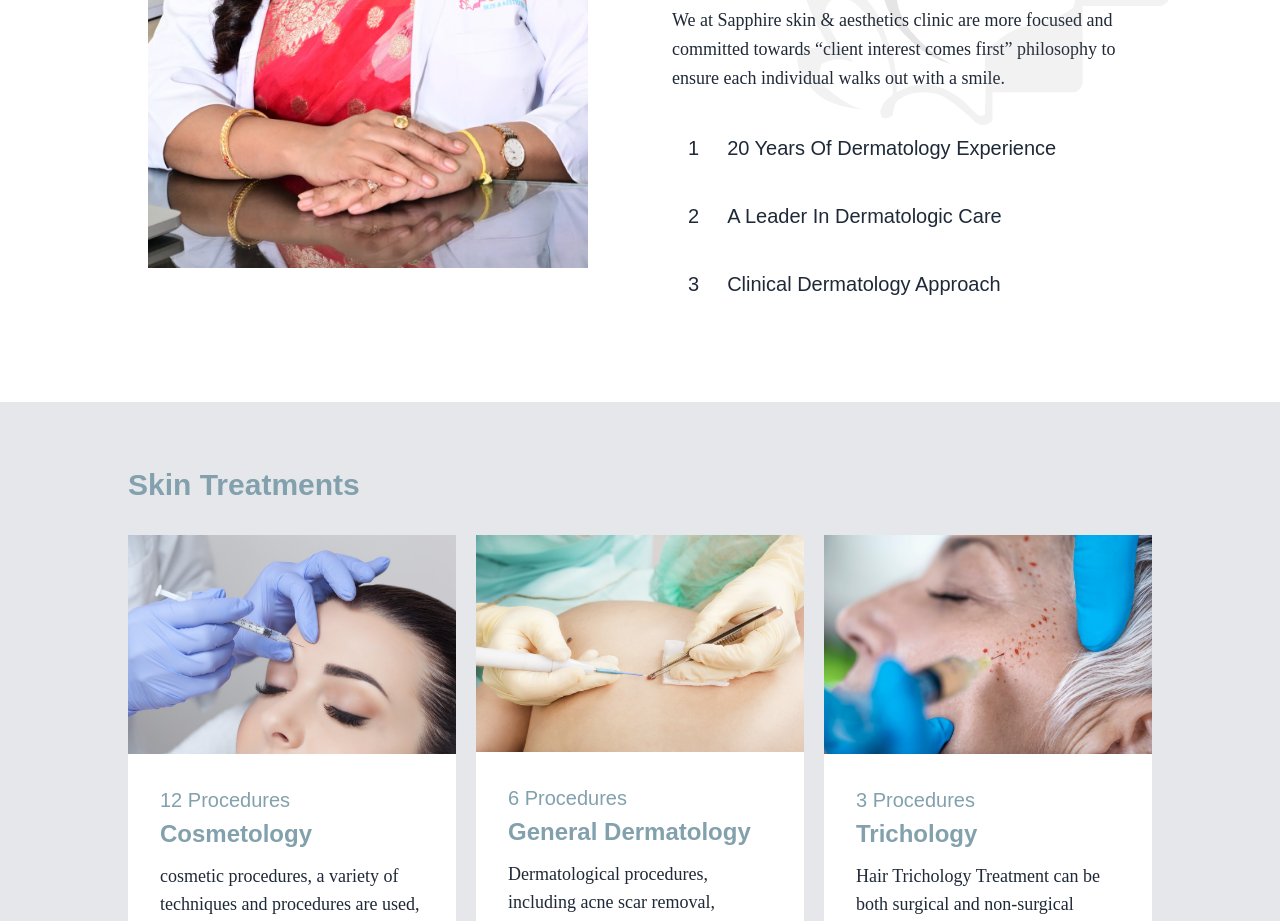
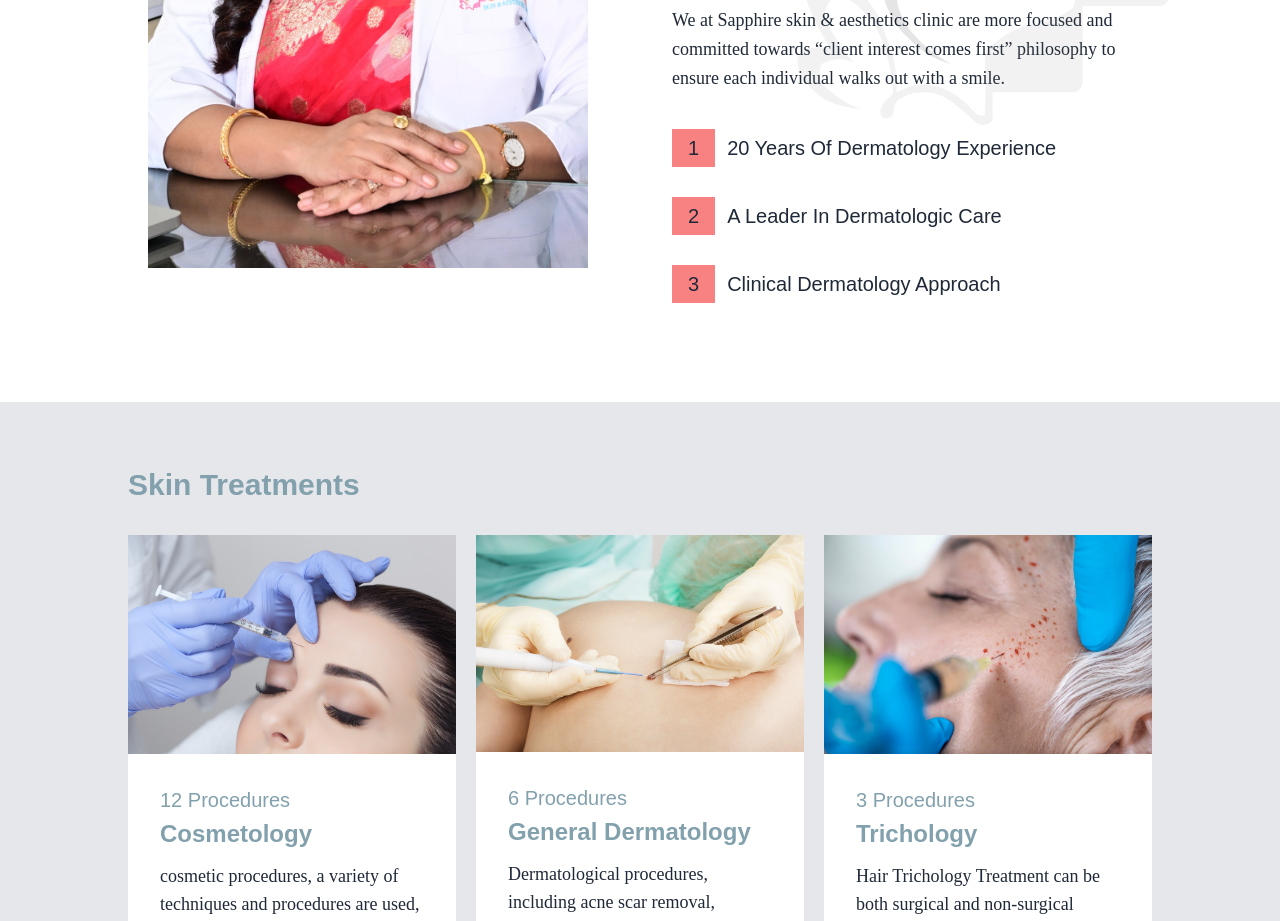
Before and after one commit to mohansky/sapphireclinic, a Next.js app: page / in a window 1280 px wide. Shown: the part 1100-2021 px from the top of the page. Built offline with nearby package versions, Linux system fonts and the light colour scheme.

Commit message:
Add files via upload

```diff
--- a/components/display/intro.js
+++ b/components/display/intro.js
@@ -66,7 +66,7 @@ export default function Intro() {
           <ul className="my-5">
             {IntroList[0].list.map((item, index) => (
               <li className="my-10 text-xl" key={index}>
-                <span className="py-2 px-4 bg-scyellow">{index + 1}</span>
+                <span className="py-2 px-4 bg-scred">{index + 1}</span>
                 <span className="ml-3 my-5 text-xl">{item}</span>
               </li>
             ))}
```
